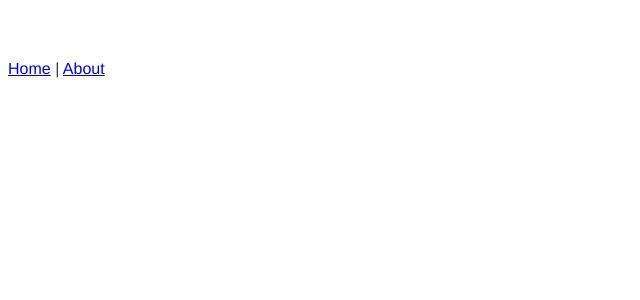
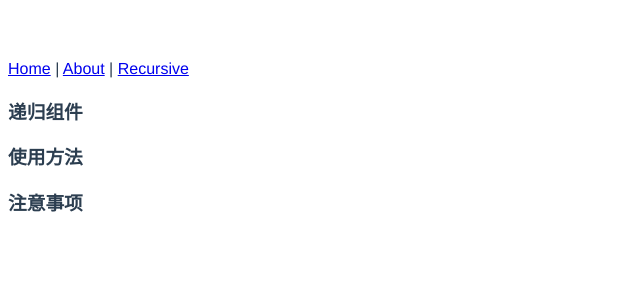
Before and after one commit to Cekun/vue-component, a Vue app: page /recursive in a window 1280 px wide. Shown: the top 300 px of the page, without its empty margins (0-640 px from the left). Built offline with nearby package versions, Linux system fonts and the light colour scheme.

Commit message:
递归组件

```diff
--- a/src/App.vue
+++ b/src/App.vue
@@ -2,7 +2,8 @@
   <div id="app">
     <div id="nav">
       <router-link to="/">Home</router-link> |
-      <router-link to="/about">About</router-link>
+      <router-link to="/about">About</router-link> |
+      <router-link to="/recursive">Recursive</router-link>
     </div>
     <router-view/>
   </div>
--- a/src/components/Form/CkForm.vue
+++ b/src/components/Form/CkForm.vue
@@ -8,7 +8,7 @@
     export default {
         name: "CKForm",
         provide(){
-            return { form : this}
+            return { form : this }
         },
         props: {
             model: {
--- /dev/null
+++ b/src/components/Recursive/Node.vue
@@ -0,0 +1,19 @@
+<template>
+    <div>
+        <h3>{{data.title}}</h3>
+
+        <Node v-for="n in data.children" :key="n.id" :data="n" />
+    </div>
+</template>
+
+<script>
+    export default {
+        name: 'Node',  //name 对递归组件是必填的
+        props: {
+            data: {
+                type: Object,
+                required: true
+            }
+        }
+    }
+</script>
--- /dev/null
+++ b/src/components/Recursive/index.vue
@@ -0,0 +1,34 @@
+<template>
+    <div>
+        <Node :data='data' />
+    </div>
+</template>
+
+<script>
+    import Node from './Node'
+
+    export default {
+        components: {
+            Node,
+        },
+        data() {
+            return {
+                data: {
+                    id: '1',
+                    title: '递归组件',
+                    children: [
+                        {
+                            id: '1-1', title: '使用方法',
+                        },{
+                            id: '1-2', title: '注意事项'
+                        }
+                    ]
+                }
+            }
+        },
+    }
+</script>
+
+<style scoped>
+
+</style>
--- a/src/router/index.js
+++ b/src/router/index.js
@@ -17,6 +17,11 @@ Vue.use(VueRouter)
     // this generates a separate chunk (about.[hash].js) for this route
     // which is lazy-loaded when the route is visited.
     component: () => import(/* webpackChunkName: "about" */ '../views/About.vue')
+  },
+  {
+    path: '/recursive',
+    name: 'Recursive',
+    component: () => import(/* webpackChunkName: "about" */ '../components/Recursive')
   }
 ]
 
```
